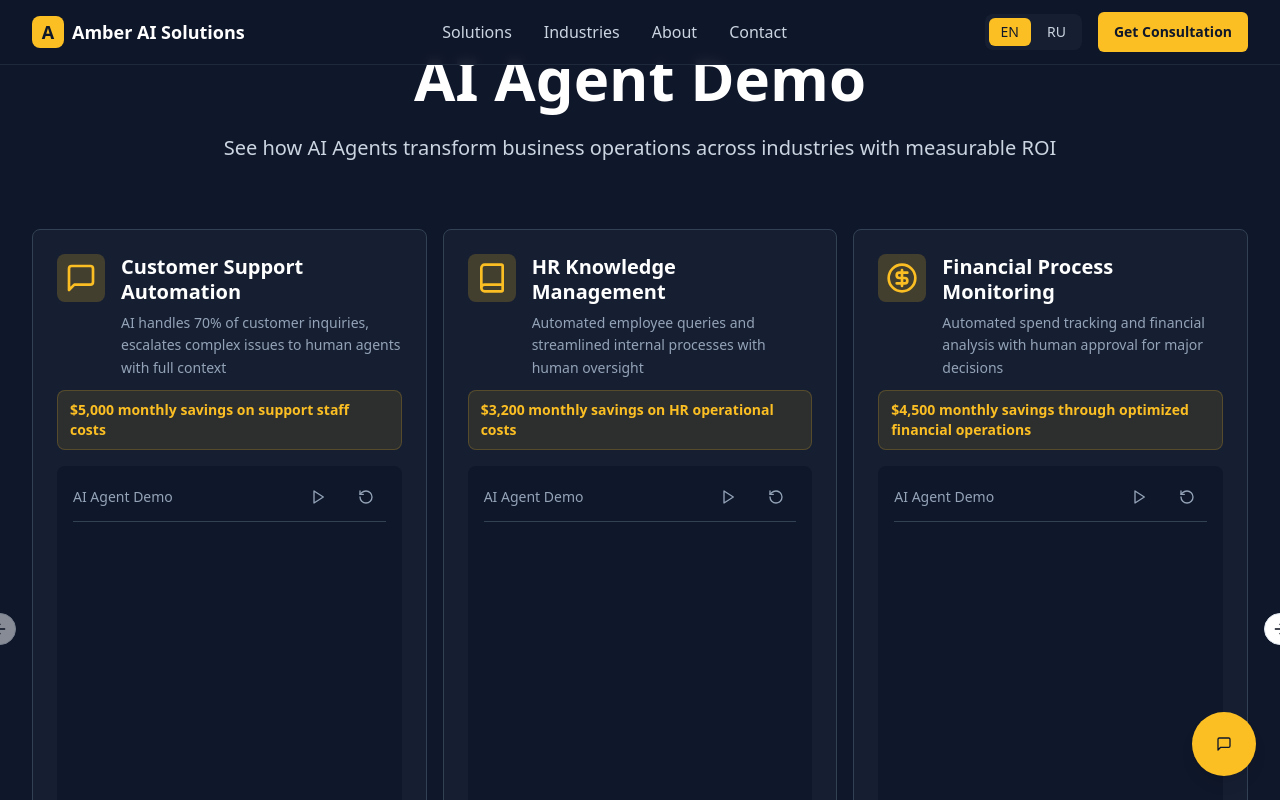
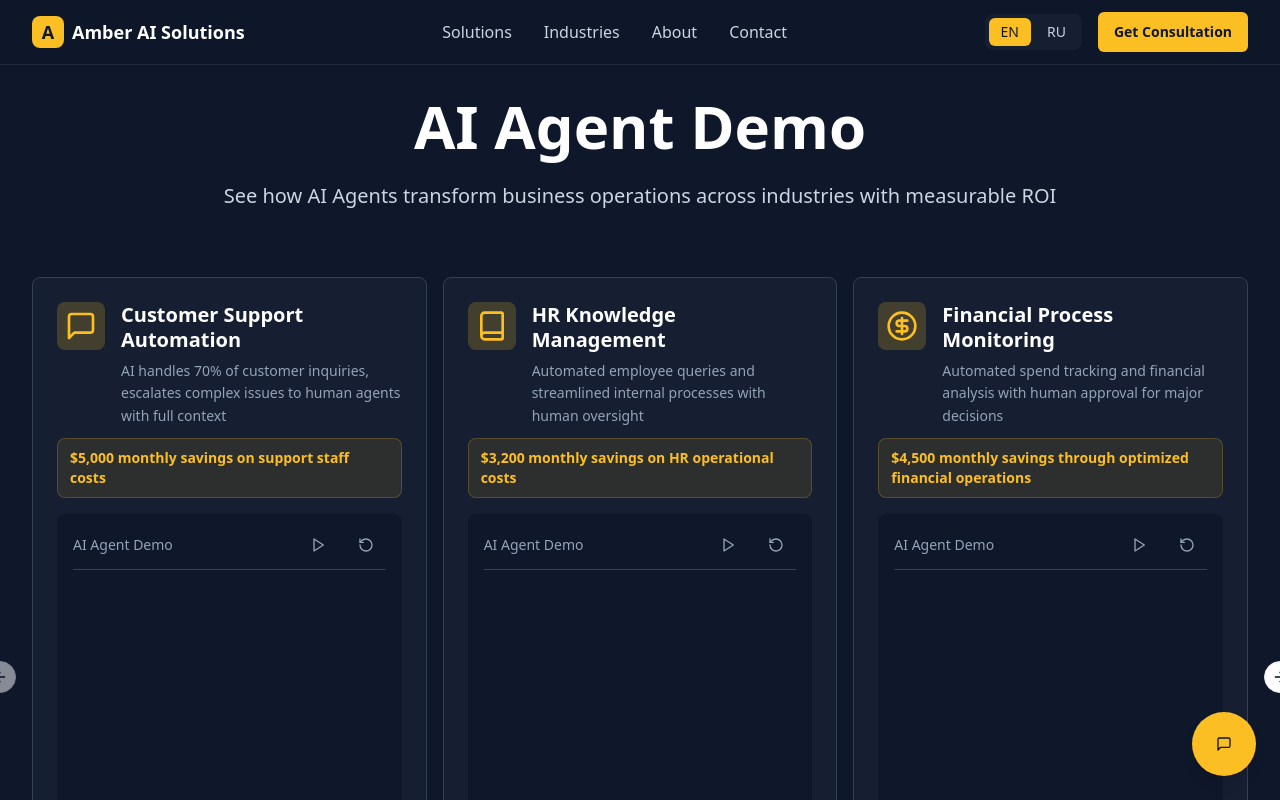
Before and after one commit to Abrosmaan/amber-ai-automator, a React (Vite) app: page / in a window 1280 px wide. Shown: the top 800 px of the page. Built offline with nearby package versions, Linux system fonts and the light colour scheme.

Commit message:
Fix: Ensure header doesn't overlap content
Adjusted the z-index of the header to ensure it remains above the content, preventing overlap issues.

```diff
--- a/src/components/ShowcaseSection.tsx
+++ b/src/components/ShowcaseSection.tsx
@@ -1,3 +1,4 @@
+
 import React from 'react';
 import { useLanguage } from '@/contexts/LanguageContext';
 import AIAgentMockup from './AIAgentMockup';
@@ -243,7 +244,7 @@ const ShowcaseSection: React.FC = () => {
   ];
 
   return (
-    <section className="py-12 bg-slate-900">
+    <section className="pt-24 pb-12 bg-slate-900">
       <div className="container mx-auto px-4 sm:px-6 lg:px-8">
         <div className="text-center mb-16">
           <h1 className="text-4xl md:text-6xl font-bold text-white mb-6">
```
